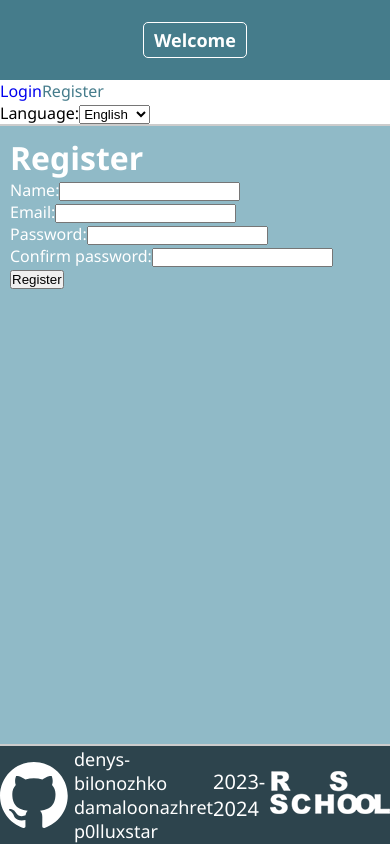
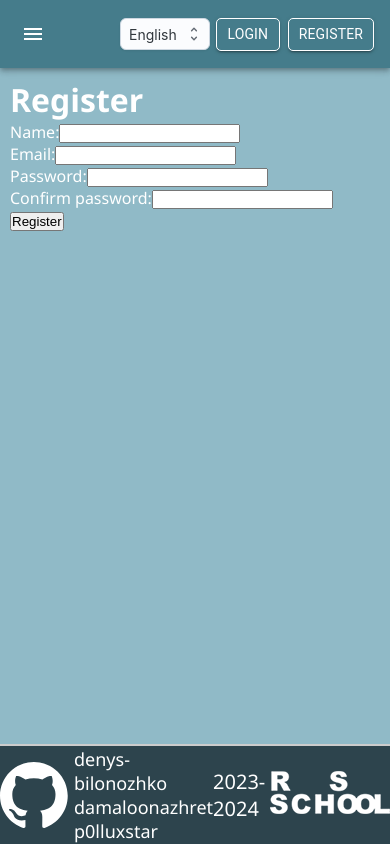
Before and after one commit to damaloonazhret/rss-graphiql, a React (Vite) app: page /registration in a window 390 px wide. Built offline with nearby package versions, Linux system fonts and the light colour scheme; no server answers.

Commit message:
feat: adaptive header

```diff
--- a/src/components/header/Header.module.css
+++ b/src/components/header/Header.module.css
@@ -1,17 +1,21 @@
-.header {
-  display: flex;
-  justify-content: center;
-  align-items: center;
-  height: 80px;
-  gap: 20px;
-  background: #457c8b;
+.button {
+  padding: 5px 10px !important;
+  border: 1px solid #ffffff !important;
+  border-radius: 5px !important;
+  color: #ffffff !important;
+  font-size: 18px !important;
+  background-color: transparent !important;
+  font-size: 14px !important;
 }
 
-.nav-item {
-  color: #ffffff;
-  border: 1px solid #ffffff;
-  padding: 5px 10px;
-  border-radius: 5px;
-  font-size: 18px;
-  font-weight: bold;
+.button:hover {
+  color: #457c8b !important;
+  cursor: pointer !important;
+  background-color: #ffffff !important;
 }
+
+@media (max-width: 600px) {
+  .button {
+    padding: 0px;
+  }
+}
--- a/src/components/header/Header.tsx
+++ b/src/components/header/Header.tsx
@@ -1,10 +1,22 @@
+import { useContext, useState } from 'react';
 import { useAuthState } from 'react-firebase-hooks/auth';
 import { NavLink } from 'react-router-dom';
+import MenuIcon from '@mui/icons-material/Menu';
+import { Option, Select } from '@mui/joy';
+import {
+  AppBar,
+  Box,
+  Button,
+  Container,
+  IconButton,
+  Menu,
+  Toolbar,
+  Typography,
+} from '@mui/material';
+import { LanguageContext } from '../../context/localization';
 import { auth } from '../../services/firebase';
-import styles from './Header.module.css';
-import { useContext } from 'react';
-import { LanguageContext } from '../../context/localization';
 import { Language } from '../../types/enums';
+import styles from './header.module.css';
 
 const Header = () => {
   const [user] = useAuthState(auth);
@@ -16,41 +28,136 @@ const Header = () => {
     }
   };
 
-  return (
-    <>
-      <div className={styles.header}>
-        <NavLink className={styles['nav-item']} to="/">
-          {languageData.welcome}
+  const [anchorElNav, setAnchorElNav] = useState<null | HTMLElement>(null);
+  const handleOpenNavMenu = (event: React.MouseEvent<HTMLElement>) => {
+    setAnchorElNav(event.currentTarget);
+  };
+
+  const handleCloseNavMenu = () => {
+    setAnchorElNav(null);
+  };
+
+  const pagesLinks = () => {
+    return (
+      <>
+        <NavLink to="/">
+          <Button className={styles.button} variant="contained">
+            <Typography textAlign="center">{languageData.welcome}</Typography>
+          </Button>
         </NavLink>
         {user && (
-          <NavLink className={styles['nav-item']} to="/graphiql">
-            GraphiQL
+          <NavLink to="/graphiql">
+            <Button className={styles.button} variant="contained">
+              <Typography textAlign="center">GraphiQL</Typography>
+            </Button>
           </NavLink>
         )}
-      </div>
-      <div>
-        {user ? (
-          <>
-            <div>
-              {languageData.loggedAs}: {user.email}
-            </div>
-            <button onClick={() => auth.signOut()}>{languageData.logout}</button>
-          </>
-        ) : (
-          <>
-            <NavLink to="/login">{languageData.login}</NavLink>
-            <NavLink to="/registration">{languageData.register}</NavLink>
-          </>
-        )}
-      </div>
-      <div>
-        {languageData.language}:
-        <select value={language} onChange={handleToggleLanguage}>
-          <option value={Language.EN}>English</option>
-          <option value={Language.RU}>Russian</option>
-        </select>
-      </div>
-    </>
+      </>
+    );
+  };
+
+  return (
+    <AppBar position="sticky" sx={{ py: '6px', backgroundColor: '#457c8b', zIndex: 1 }}>
+      <Container maxWidth="xl">
+        <Toolbar disableGutters>
+          <Box sx={{ flexGrow: 1, display: { xs: 'flex', md: 'none' } }}>
+            <IconButton size="small" onClick={handleOpenNavMenu} color="inherit">
+              <MenuIcon />
+            </IconButton>
+            <Menu
+              id="menu-appbar"
+              anchorEl={anchorElNav}
+              anchorOrigin={{
+                vertical: 'bottom',
+                horizontal: 'left',
+              }}
+              keepMounted
+              transformOrigin={{
+                vertical: 'top',
+                horizontal: 'left',
+              }}
+              open={Boolean(anchorElNav)}
+              onClose={handleCloseNavMenu}
+              sx={{
+                display: { xs: 'block', md: 'none' },
+              }}
+            >
+              {pagesLinks()}
+            </Menu>
+          </Box>
+
+          <Box sx={{ flexGrow: 1, display: { xs: 'none', md: 'flex' }, gap: 1 }}>
+            {pagesLinks()}
+          </Box>
+
+          <Box
+            sx={{
+              display: { xs: 'flex' },
+              alignItems: 'center',
+              justifyContent: 'center',
+              mr: '6px',
+            }}
+          >
+            <Select value={language} onChange={handleToggleLanguage} size="sm" sx={{ zIndex: 2 }}>
+              <Option value={Language.EN}>English</Option>
+              <Option value={Language.RU}>Russian</Option>
+            </Select>
+          </Box>
+
+          <Box sx={{ flexGrow: 0 }}>
+            <Box
+              sx={{
+                flexGrow: 1,
+                display: { xs: 'flex' },
+                flexWrap: 'wrap',
+                gap: 1,
+                fontSize: { xs: '14px', md: '16px' },
+                alignItems: 'center',
+                justifyContent: 'center',
+              }}
+            >
+              {user ? (
+                <>
+                  <Typography
+                    sx={{
+                      fontSize: { xs: '14px', md: '16px' },
+                      display: { xs: 'none', sm: 'block' },
+                    }}
+                    textAlign="center"
+                  >
+                    {user.email}
+                  </Typography>
+                  <Button
+                    className={styles.button}
+                    variant="contained"
+                    onClick={() => auth.signOut()}
+                  >
+                    {languageData.logout}
+                  </Button>
+                </>
+              ) : (
+                <>
+                  <NavLink to="/login">
+                    <Button className={styles.button} variant="contained">
+                      <Typography sx={{ fontSize: { xs: '14px', md: '16px' } }} textAlign="center">
+                        {languageData.login}
+                      </Typography>
+                    </Button>
+                  </NavLink>
+                  <NavLink to="/registration">
+                    <Button className={styles.button} variant="contained">
+                      <Typography sx={{ fontSize: { xs: '14px', md: '16px' } }} textAlign="center">
+                        {languageData.register}
+                      </Typography>
+                    </Button>
+                  </NavLink>
+                </>
+              )}
+            </Box>
+          </Box>
+        </Toolbar>
+      </Container>
+    </AppBar>
   );
 };
 
--- a/src/components/main/Main.module.css
+++ b/src/components/main/Main.module.css
@@ -1,7 +1,6 @@
 .main {
     flex-grow: 1;
-    border-top: 2px solid #cccccc;
+    padding: 10px;
+    color: #ffffff;
     background: #90bac7;
-    color: #ffffff;
-    padding: 10px;
 }
--- a/src/index.css
+++ b/src/index.css
@@ -1,19 +1,13 @@
 * {
+  box-sizing: border-box;
   margin: 0px;
   padding: 0px;
-  box-sizing: border-box;
 }
-
-html,
-body,
 #root {
-  height: 100%;
+  height: 100vh;
   font-family:
     Segoe UI,
-    Roboto,
-    Helvetica Neue,
-    Arial,
-    sans-serif;
+    Roboto;
 }
 
 a {
@@ -25,7 +19,10 @@ a {
   flex-direction: column;
 }
 
-.active {
-  background: #ffffff;
-  color: #457c8b !important;
+.MuiMenu-root ul {
+  display: flex;
+  flex-direction: column;
+  gap: 6px;
+  background-color: #90bac7;
+  padding: 4px;
 }
```
Also changed, not shown: package.json (+7 -2 lines), 1 other file (tests, documents, lock files or other folders).
